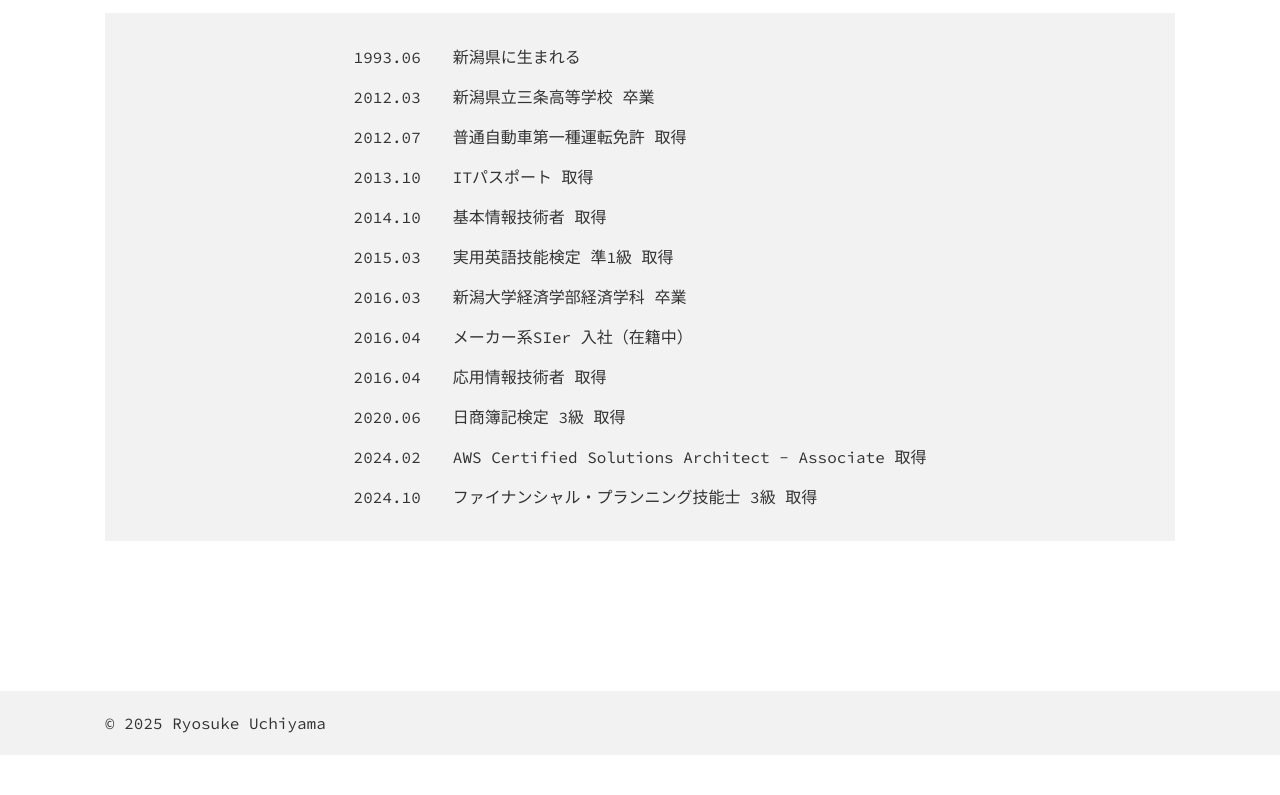
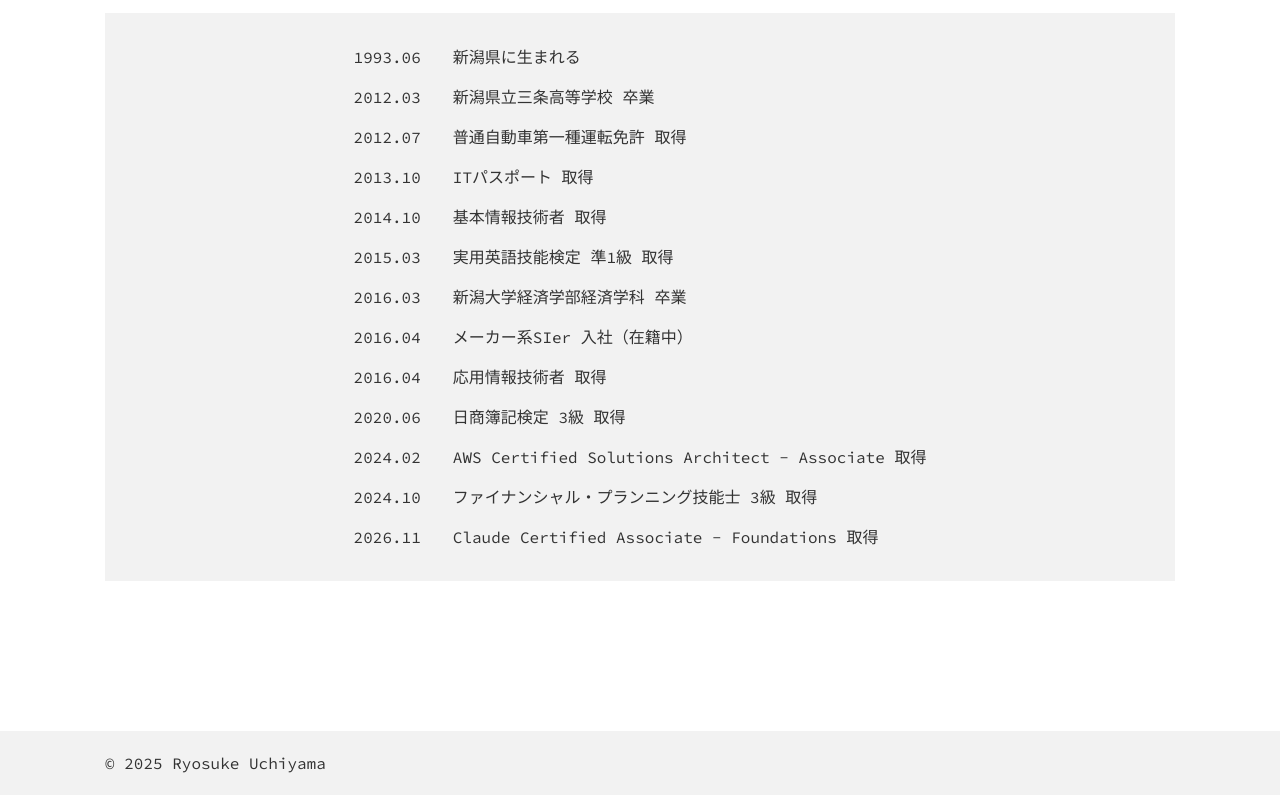
Before and after one commit to step63r/portfolio, a website built with webpack: page src/index.html in a window 1280 px wide. Shown: the part 1838-2633 px from the top of the page. Before the commit the page ends 2593 px from the top, so only its background shows below. Built offline with nearby package versions, Linux system fonts and the light colour scheme; files whose address does not match are found by name.

Commit message:
update history

```diff
--- a/src/index.html
+++ b/src/index.html
@@ -314,6 +314,12 @@
                       ファイナンシャル・プランニング技能士 3級 取得
                     </div>
                   </div>
+                  <div class="history__item item">
+                    <div class="history__item__date">2026.11</div>
+                    <div class="history__item__body">
+                      Claude Certified Associate - Foundations 取得
+                    </div>
+                  </div>
                 </div>
               </div>
             </section>
```
